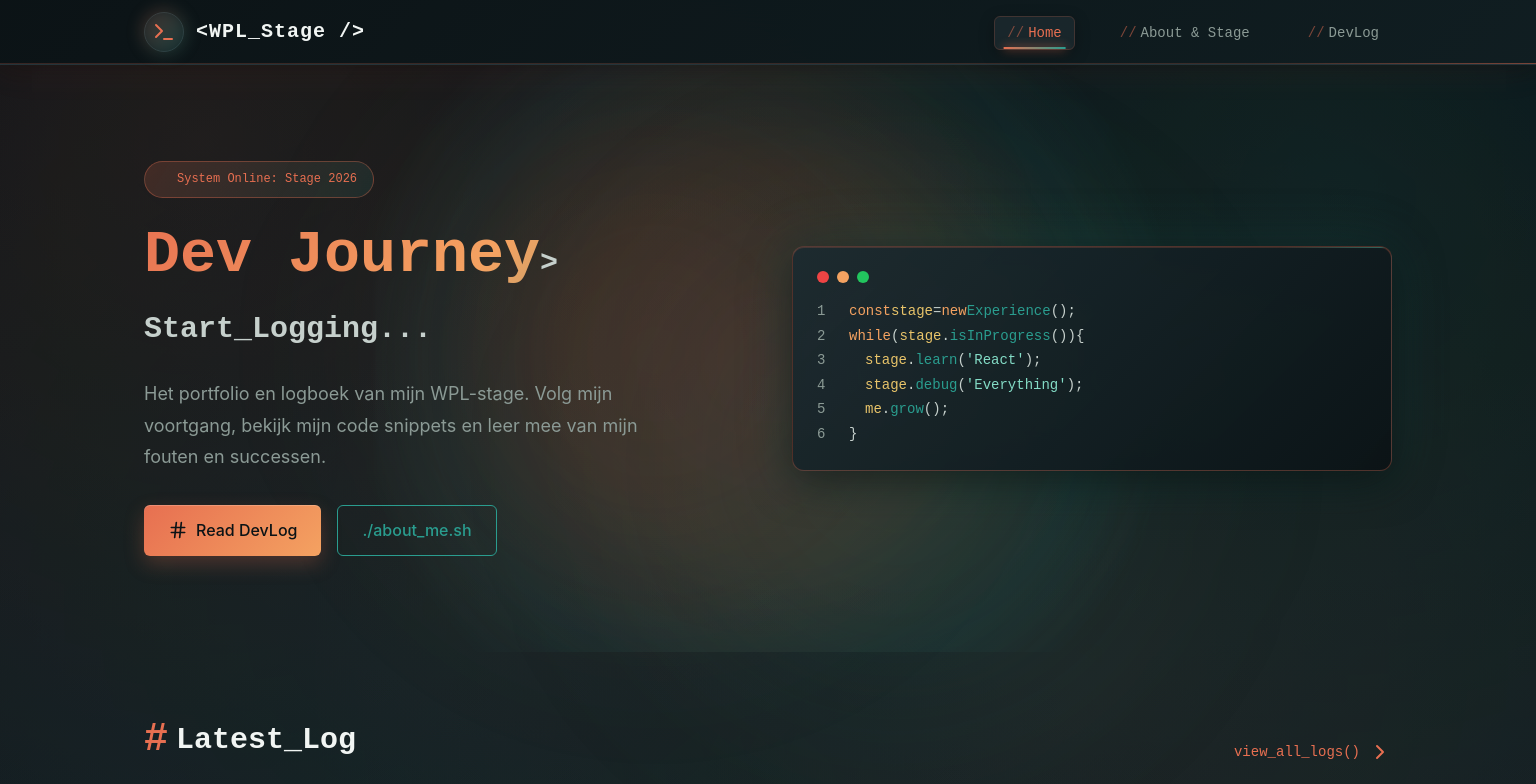
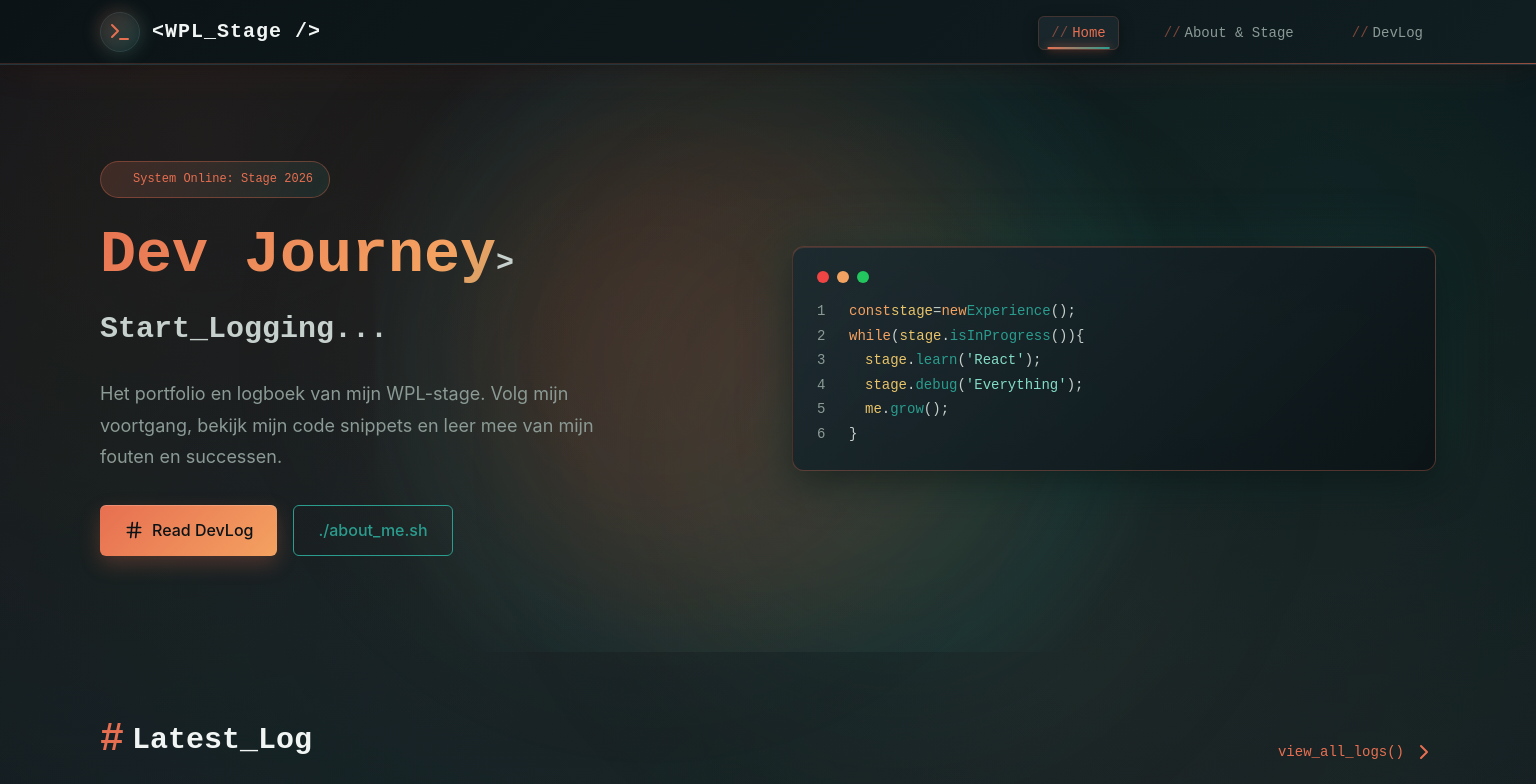
Before and after one commit to RayanElka/WPLStageBlog, a React (Vite) app: page / in a window 1536 px wide. Shown: the top 784 px of the page. Built offline with nearby package versions, Linux system fonts and the light colour scheme.

Commit message:
jepalele

```diff
--- a/src/index.css
+++ b/src/index.css
@@ -492,6 +492,25 @@ footer {
   z-index: 1;
 }
 
+@media (min-width: 1440px) {
+  .container {
+    max-width: 1400px;
+    padding: 0 2rem;
+  }
+
+  .navbar-container {
+    max-width: 1400px;
+    padding: 0 2rem;
+  }
+}
+
+@media (min-width: 1800px) {
+  .container,
+  .navbar-container {
+    max-width: 1600px;
+  }
+}
+
 /* Hero Section */
 .hero {
   padding: 6rem 1rem;
```
